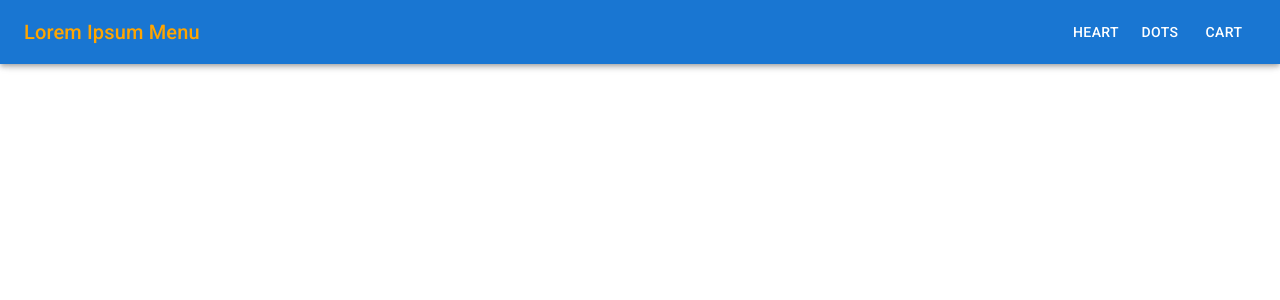
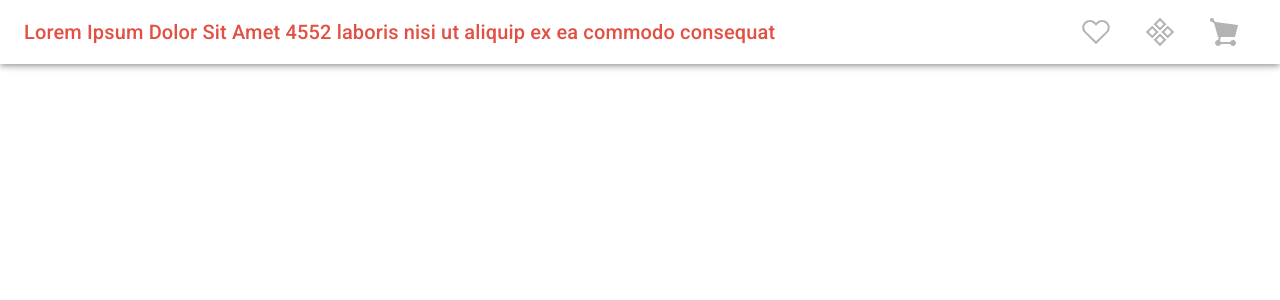
Before and after one commit to nikoladjekic/nikola-jaggaer-assessment, a React app: page / in a window 1280 px wide. Shown: the top 300 px of the page. Built offline with nearby package versions, Linux system fonts and the light colour scheme.

Commit message:
update header component, pass title as props

```diff
--- a/components/header/header.js
+++ b/components/header/header.js
@@ -4,31 +4,45 @@ import Toolbar from "@mui/material/Toolbar";
 import Typography from "@mui/material/Typography";
 import Box from "@mui/material/Box";
 import Button from "@mui/material/Button";
+import { colors } from "../../constants/colors";
+import { ReactComponent as HeartIcon } from "../../icons/favorite.svg";
+import { ReactComponent as FactsSoftIcon } from "../../icons/facts-soft.svg";
+import { ReactComponent as CartIcon } from "../../icons/cart.svg";
 
-const navItems = ["Heart", "Dots", "Cart"];
+const Header = ({ title }) => {
+	const navItems = [
+		<HeartIcon fill={colors.gray} />,
+		<FactsSoftIcon fill={colors.gray} />,
+		<CartIcon fill={colors.gray} />,
+	];
 
-const Header = () => {
-	return (
-		<AppBar component="nav">
-			<Toolbar>
+	const renderTitle = () => (
 		<Typography
 			variant="h6"
 			component="div"
 			sx={{
 				flexGrow: 1,
 				display: { xs: "none", sm: "block" },
-						color: "orange",
+				color: colors.red,
 			}}
 		>
-					Lorem Ipsum Menu
+			{title}
 		</Typography>
-				<Box sx={{ display: { xs: "none", sm: "block" } }}>
-					{navItems.map((item) => (
-						<Button key={item} sx={{ color: "#fff" }}>
-							{item}
-						</Button>
+	);
+
+	const renderIcons = () => (
+		<Box sx={{ "& button": { p: 2 } }}>
+			{navItems.map((item, index) => (
+				<Button key={item + index}>{item}</Button>
 			))}
 		</Box>
+	);
+
+	return (
+		<AppBar component="nav" color="grey">
+			<Toolbar>
+				{renderTitle()}
+				{renderIcons()}
 			</Toolbar>
 		</AppBar>
 	);
--- a/src/App.js
+++ b/src/App.js
@@ -1,13 +1,13 @@
 import React from "react";
 import Header from "../components/header/header";
+import productData from "../data/data.json";
 
-const App = () => {
-	return (
+const App = () =>
+	productData && (
 		<>
-			<Header />
+			<Header title={productData.article.title} />
 			<div>Hello, world!</div>
 		</>
 	);
-};
 
 export default App;
```
Lines whose indentation alone changed are shown as unchanged.
